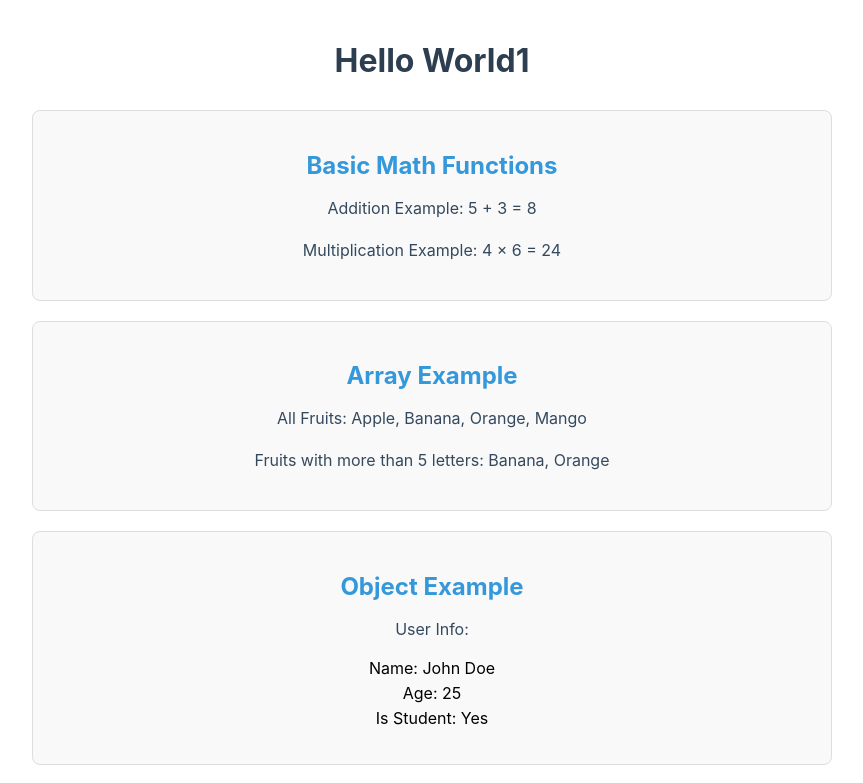
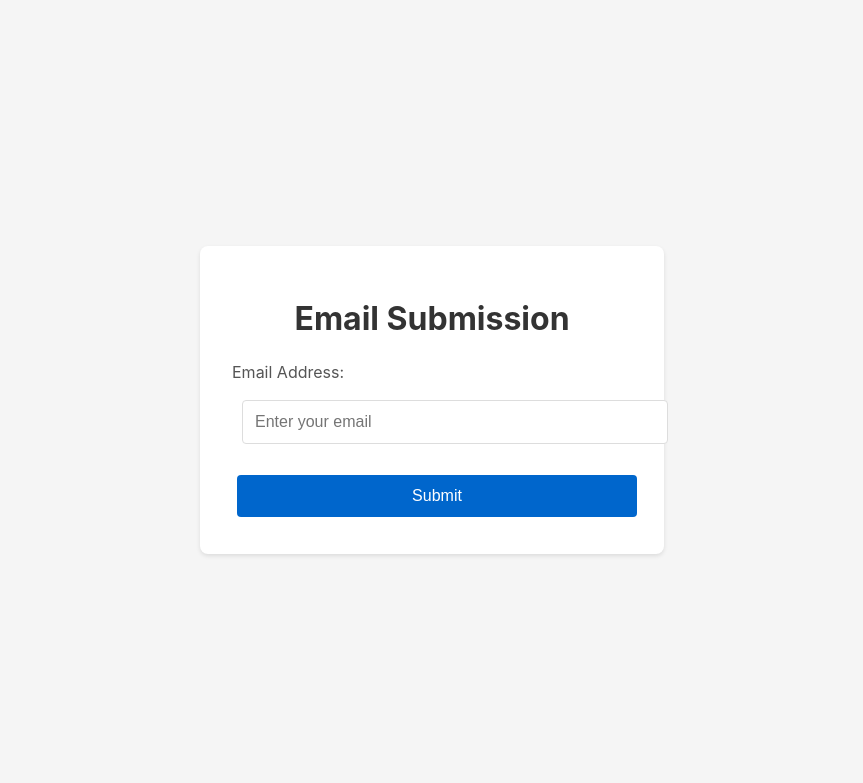
Before and after one commit to samymity/my-hello-world-app, a React (Create React App) app: page / in a window 1280 px wide. Shown: the top 783 px of the page, without its empty margins (208-1071 px from the left). Built offline with nearby package versions, Linux system fonts and the light colour scheme.

Commit message:
Refactor App component to implement email submission form with validation and success/error messaging; update CSS for improved layout and styling.

```diff
--- a/src/App.css
+++ b/src/App.css
@@ -1,8 +1,10 @@
 .App {
   text-align: center;
-  padding: 20px;
-  max-width: 800px;
-  margin: 0 auto;
+  min-height: 100vh;
+  display: flex;
+  justify-content: center;
+  align-items: center;
+  background-color: #f5f5f5;
 }
 
 .App-logo {
@@ -94,3 +96,73 @@ p {
   color: #34495e;
   line-height: 1.6;
 }
+
+.email-form-container {
+  background-color: white;
+  padding: 2rem;
+  border-radius: 8px;
+  box-shadow: 0 2px 4px rgba(0, 0, 0, 0.1);
+  width: 100%;
+  max-width: 400px;
+}
+
+.email-form-container h1 {
+  margin-bottom: 1.5rem;
+  color: #333;
+}
+
+.form-group {
+  margin-bottom: 1rem;
+  text-align: left;
+}
+
+.form-group label {
+  display: block;
+  margin-bottom: 0.5rem;
+  color: #555;
+}
+
+.form-group input {
+  width: 100%;
+  padding: 0.75rem;
+  border: 1px solid #ddd;
+  border-radius: 4px;
+  font-size: 1rem;
+  transition: border-color 0.2s;
+}
+
+.form-group input:focus {
+  outline: none;
+  border-color: #0066cc;
+}
+
+button[type="submit"] {
+  width: 100%;
+  padding: 0.75rem;
+  background-color: #0066cc;
+  color: white;
+  border: none;
+  border-radius: 4px;
+  font-size: 1rem;
+  cursor: pointer;
+  transition: background-color 0.2s;
+}
+
+button[type="submit"]:hover {
+  background-color: #0052a3;
+}
+
+button[type="submit"]:disabled {
+  background-color: #cccccc;
+  cursor: not-allowed;
+}
+
+.success-message {
+  color: #28a745;
+  margin-top: 1rem;
+}
+
+.error-message {
+  color: #dc3545;
+  margin-top: 1rem;
+}
--- a/src/App.js
+++ b/src/App.js
@@ -2,98 +2,62 @@ import React, { useState } from 'react';
 import './App.css';
 
 function App() {
-  // Basic Variables
-  const greeting = "Hello World1";
-  let counter = 0;
+  const [email, setEmail] = useState('');
+  const [isSubmitting, setIsSubmitting] = useState(false);
+  const [message, setMessage] = useState('');
 
-  // Array Example
-  const fruits = ['Apple', 'Banana', 'Orange', 'Mango'];
+  const handleSubmit = async (e) => {
+    e.preventDefault();
+    setIsSubmitting(true);
+    setMessage('');
 
-  // Object Example
-  const user = {
-    name: 'John Doe',
-    age: 25,
-    isStudent: true
+    try {
+      const response = await fetch('https://n8n-ttiq.onrender.com/webhook/email', {
+        method: 'POST',
+        headers: {
+          'Content-Type': 'application/json',
+        },
+        body: JSON.stringify({ email }),
+      });
+
+      if (!response.ok) {
+        throw new Error('Failed to submit email');
+      }
+
+      setMessage('Email submitted successfully!');
+      setEmail(''); // Clear the input after successful submission
+    } catch (error) {
+      setMessage('Error submitting email. Please try again.');
+      console.error('Submission error:', error);
+    } finally {
+      setIsSubmitting(false);
+    }
   };
-
-  // State Examples
-  const [count, setCount] = useState(0);
-  const [text, setText] = useState('');
-  const [showMessage, setShowMessage] = useState(false);
-
-  // Function Example 1: Regular Function
-  function addNumbers(a, b) {
-    return a + b;
-  }
-
-  // Function Example 2: Arrow Function
-  const multiplyNumbers = (a, b) => {
-    return a * b;
-  };
-
-  // Event Handler Functions
-  const handleIncrement = () => {
-    setCount(count + 1);
-  };
-
-  const handleTextChange = (event) => {
-    setText(event.target.value);
-  };
-
-  const toggleMessage = () => {
-    setShowMessage(!showMessage);
-  };
-
-  // Array Methods Example
-  const filteredFruits = fruits.filter(fruit => fruit.length > 5);
 
   return (
     <div className="App">
-      <h1>{greeting}</h1>
-
-      {/* Basic Variables and Functions Demo */}
-      <div className="section">
-        <h2>Basic Math Functions</h2>
-        <p>Addition Example: 5 + 3 = {addNumbers(5, 3)}</p>
-        <p>Multiplication Example: 4 × 6 = {multiplyNumbers(4, 6)}</p>
-      </div>
-
-      {/* Array Example */}
-      <div className="section">
-        <h2>Array Example</h2>
-        <p>All Fruits: {fruits.join(', ')}</p>
-        <p>Fruits with more than 5 letters: {filteredFruits.join(', ')}</p>
-      </div>
-
-      {/* Object Example */}
-      <div className="section">
-        <h2>Object Example</h2>
-        <p>User Info:</p>
-        <ul>
-          <li>Name: {user.name}</li>
-          <li>Age: {user.age}</li>
-          <li>Is Student: {user.isStudent ? 'Yes' : 'No'}</li>
-        </ul>
-      </div>
-
-      {/* State and Events Example */}
-      <div className="section">
-        <h2>State and Events</h2>
-        <button onClick={handleIncrement}>
-          Click Count: {count}
-        </button>
-        <br />
-        <input
-          type="text"
-          value={text}
-          onChange={handleTextChange}
-          placeholder="Type something..."
-        />
-        <p>You typed: {text}</p>
-        <button onClick={toggleMessage}>
-          Toggle Message
-        </button>
-        {showMessage && <p>Hidden message revealed!</p>}
+      <div className="email-form-container">
+        <h1>Email Submission</h1>
+        <form onSubmit={handleSubmit}>
+          <div className="form-group">
+            <label htmlFor="email">Email Address:</label>
+            <input
+              type="email"
+              id="email"
+              value={email}
+              onChange={(e) => setEmail(e.target.value)}
+              placeholder="Enter your email"
+              required
+              disabled={isSubmitting}
+            />
+          </div>
+          <button type="submit" disabled={isSubmitting}>
+            {isSubmitting ? 'Submitting...' : 'Submit'}
+          </button>
+        </form>
+        {message && <p className={message.includes('Error') ? 'error-message' : 'success-message'}>
+          {message}
+        </p>}
       </div>
     </div>
   );
```
